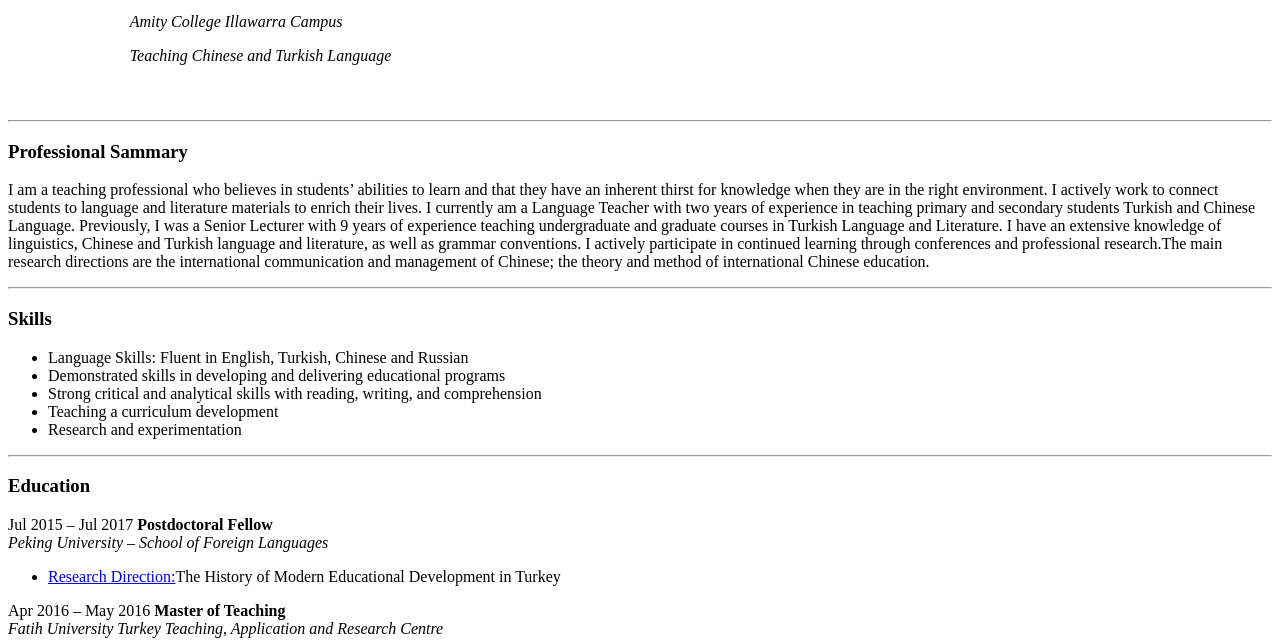
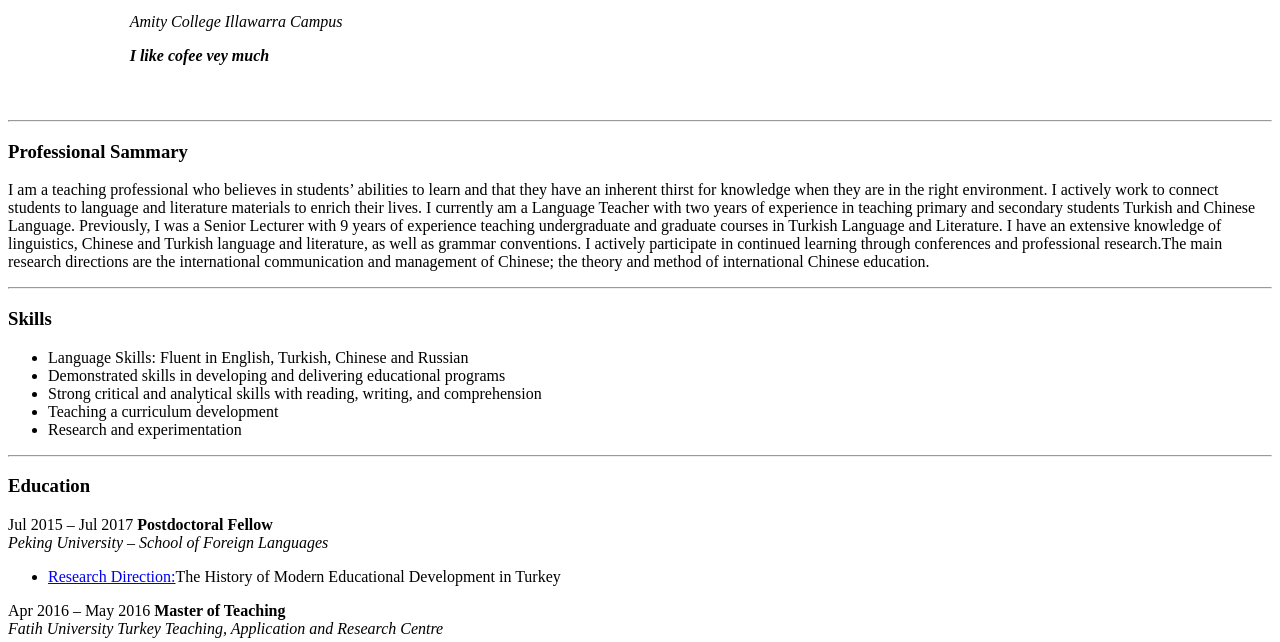
Before and after one commit to Auden1/hello, a plain HTML site: page index.html in a window 1280 px wide. Shown: the part 158-800 px from the top of the page. Drawn offline with Linux system fonts and the light colour scheme.

Commit message:
Cv Website Files

```diff
--- a/index.html
+++ b/index.html
@@ -16,7 +16,7 @@
           <em>School of Foreign Languages</em>
         </p>
         <p><em>Amity College Illawarra Campus</em></p>
-        <p><em>Teaching Chinese and Turkish Language</em></p>
+        <p><em><strong>I like cofee vey much</strong></em></p>
       </td>
     </tr>
   </table>
```
Also changed, not shown: hobbies.html (+1 -1 lines).
